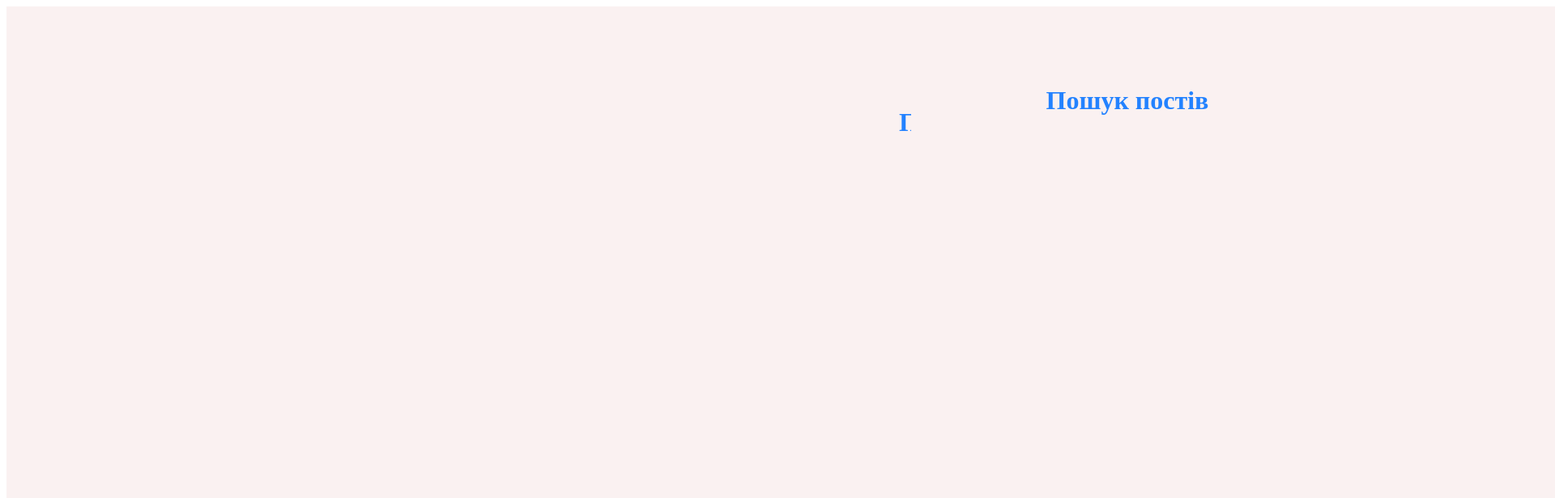
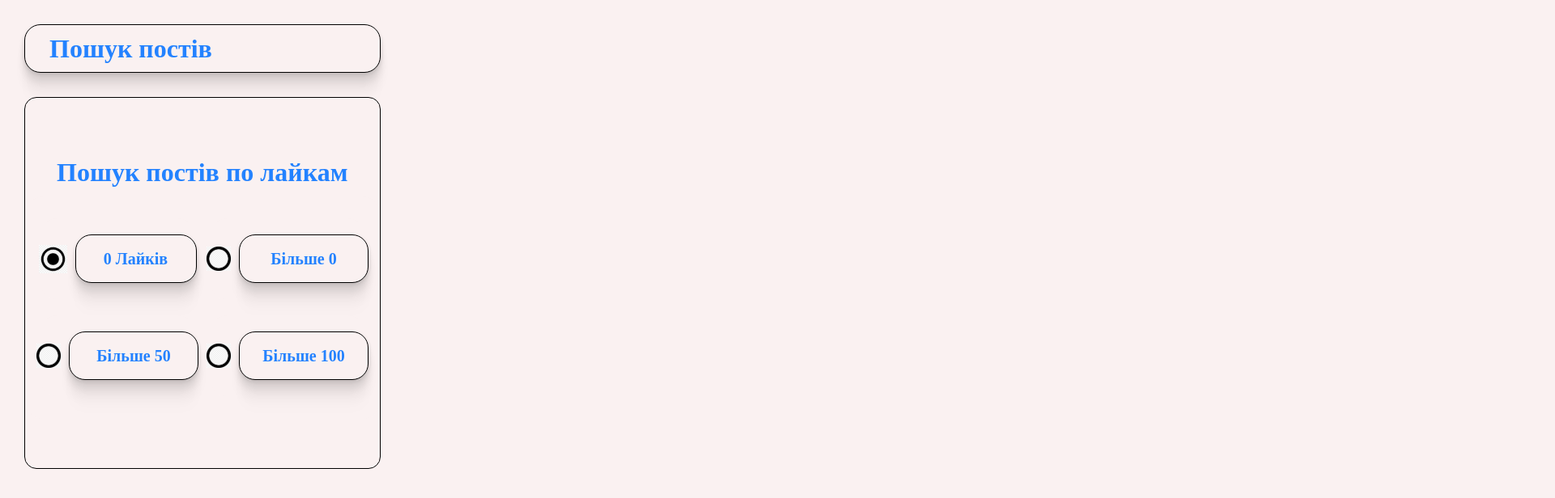
Before and after one commit to KirillKharlan/react-hw, a React (Create React App) app in the folder rpt/: page / in a window 1280 px wide. Shown: the top 616 px of the page at 81% size, 1920 px wide, since content can reach past the window. Built offline with nearby package versions, Linux system fonts and the light colour scheme.

Commit message:
fixfilterdesign

```diff
--- a/rpt/src/components/postsPage/postsPage.module.css
+++ b/rpt/src/components/postsPage/postsPage.module.css
@@ -1,36 +1,21 @@
+*{
+    padding: 0px;
+    margin: 0px;
+    box-sizing: border-box;
+}
 .postsPage{
     display: flex;
     flex-direction: row;
-    position: relative;
     width: 1920px;
     height: 1080px;
-    left: 0px;
-    top: 0px;
-    background: #FAF1F1;
-}
-.posts{
-    display: flex;
-    flex-direction: column;
-    justify-content: center;
-    align-items: center;
-    padding: 45px 157px;
-    gap: 10px;
-    position: relative;
-    width: 1420px;
-    height: 1080px;
-    left: 500px;
-    top: 0px;
-    order: 1;
     background: #FAF1F1;
 }
 .filter{
     display: flex;
     flex-direction: column;
-    position: relative;
+    gap: 30px;
     width: 500px;
     height: 1080px;
-    left: 0px;
-    top: 0px;
     order: 0;
     background: #FAF1F1;
 }
@@ -38,13 +23,11 @@
     display: flex;
     flex-direction: column;
     align-items: center;
-    padding: 30px;
+    padding-top: 30px;
+    padding-bottom: 30px;
     gap: 30px;
-    position: absolute;
     width: 500px;
     height: 610px;
-    left: 0px;
-    top: 0px;
     order: 1;
     background: #FAF1F1;
 }
@@ -64,9 +47,10 @@
     order: 0;
 }
 .searchFieldText{
-    width: 227px;
+    width: auto;
     height: 40px;
     font-family: 'Quicksand';
+    text-align: center;
     font-style: normal;
     font-weight: 700;
     font-size: 32px;
@@ -89,7 +73,7 @@
     order: 1;
 }
 .likesText{
-    width: 470px;
+    width: 360px;
     height: 60px;
     font-family: 'Quicksand';
     font-style: normal;
@@ -141,7 +125,8 @@
     flex-direction: row;
     justify-content: center;
     align-items: center;
-    padding: 11px 30px;
+    padding-top: 11px;
+    padding-bottom: 11px;
     gap: 10px;
     width: 150px;
     height: 60px;
@@ -152,12 +137,13 @@
     order: 1;
 }
 .fieldOneText{
-    width: 109px;
+    width: 160px;
     height: 30px;
+    text-align: center;
     font-family: 'Quicksand';
     font-style: normal;
     font-weight: 700;
-    font-size: 24px;
+    font-size: 20px;
     line-height: 30px;
     color: #2382FF;
     order: 0;
@@ -188,7 +174,8 @@
     flex-direction: row;
     justify-content: center;
     align-items: center;
-    padding: 11px 30px;
+    padding-top: 11px;
+    padding-bottom: 11px;
     gap: 10px;
     width: 160px;
     height: 60px;
@@ -199,12 +186,13 @@
     order: 1;
 }
 .fieldTwoText{
-    width: 112px;
+    width: 160px;
     height: 30px;
+    text-align: center;
     font-family: 'Quicksand';
     font-style: normal;
     font-weight: 700;
-    font-size: 24px;
+    font-size: 20px;
     line-height: 30px;
     color: #2382FF;
     order: 0;
@@ -233,7 +221,8 @@
     flex-direction: row;
     justify-content: center;
     align-items: center;
-    padding: 11px 30px;
+    padding-top: 11px;
+    padding-bottom: 11px;
     gap: 10px;
     width: 160px;
     height: 60px;
@@ -244,12 +233,13 @@
     order: 1;
 }
 .fieldThreeText{
-    width: 126px;
+    width: 160px;
     height: 30px;
+    text-align: center;
     font-family: 'Quicksand';
     font-style: normal;
     font-weight: 700;
-    font-size: 24px;
+    font-size: 20px;
     line-height: 30px;
     color: #2382FF;
     flex: none;
@@ -279,7 +269,8 @@
     flex-direction: row;
     justify-content: center;
     align-items: center;
-    padding: 11px 30px;
+    padding-top: 11px;
+    padding-bottom: 11px;
     gap: 10px;
     width: 160px;
     height: 60px;
@@ -290,26 +281,25 @@
     order: 1;
 }
 .fieldFourText{
-    width: 136px;
+    width: 160px;
     height: 30px;
+    text-align: center;
     font-family: 'Quicksand';
     font-style: normal;
     font-weight: 700;
-    font-size: 24px;
+    font-size: 20px;
     line-height: 30px;
     color: #2382FF;
     order: 0;
+    flex-grow: 1;
 }
 .filterTagsPart{
     display: flex;
     flex-direction: column;
     align-items: flex-start;
-    padding: 30px;
-    position: absolute;
-    width: 500px;
-    height: 470px;
-    left: 0px;
-    top: 610px;
+    padding-left: 30px;
+    width: 470px;
+    height: 500px;
     order: 2;
     background: #FAF1F1;
 }
@@ -319,7 +309,6 @@
     flex-direction: column;
     justify-content: center;
     align-items: center;
-    padding: 0px;
     width: 440px;
     height: 410px;
     background: #FAF1F1;
@@ -329,7 +318,7 @@
     align-self: stretch;
 }
 .tagsText{
-    width: 440px;
+    width: 350px;
     height: 60px;
     font-family: 'Quicksand';
     font-style: normal;
@@ -356,5 +345,16 @@
     background: #FAF1F1;
     order: 1;
 }
+.posts{
+    display: flex;
+    flex-direction: column;
+    gap: 10px;
+    width: 1420px;
+    height: 1080px;
+    order: 1;
+    background: #FAF1F1;
+    flex-grow: 2;
+    overflow-y: auto;
+}
 .tagItem{}
 .tagItemText{}
--- a/rpt/src/components/postsPage/postsPage.tsx
+++ b/rpt/src/components/postsPage/postsPage.tsx
@@ -12,10 +12,10 @@ export function PostsPage(props: IProps) {
     const tags = props.tags;
     return (
         <div className={style.postsPage}>
-            <div className={style.posts}>
             <div className={style.filter}>
                 <div className={style.filterLikesPart}>
-                    <h1 className={style.searchFieldText}>Пошук постів</h1>
+                    <div className={style.searchField}>
+                        <h1 className={style.searchFieldText}>Пошук постів</h1>
                     </div>
                     <div className={style.searchLikes}>
                         <h1 className={style.likesText}>Пошук постів по лайкам</h1>
@@ -56,13 +56,15 @@ export function PostsPage(props: IProps) {
                                     <h1 className={style.tagText}>{tag.name}</h1>
                                 </div>
                             ))}
+                        </div>
                     </div>
                 </div>
             </div>
+            <div className={style.posts}>
+                { posts.map((post) => (
+                    <PostCard key={post.id} post={post} />
+                ))}
             </div>
-            { posts.map((post) => (
-                <PostCard key={post.id} post={post} />
-            ))}
         </div>
     );
 }
```
